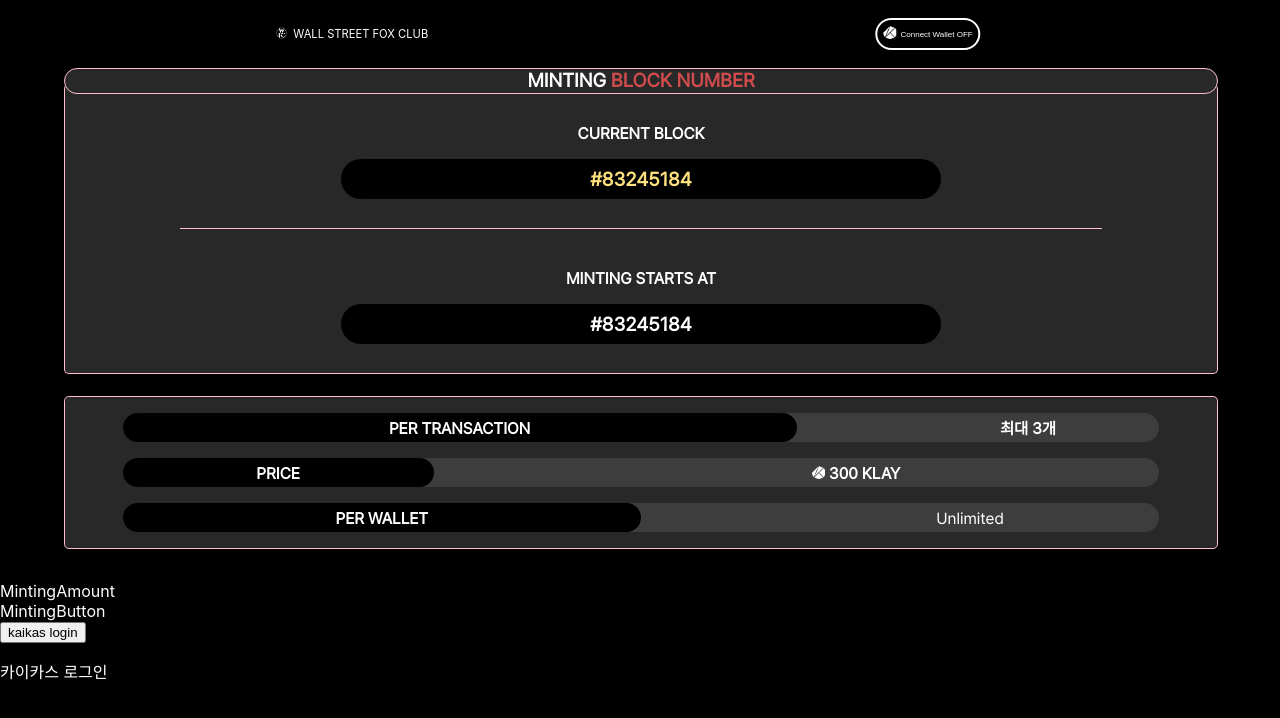
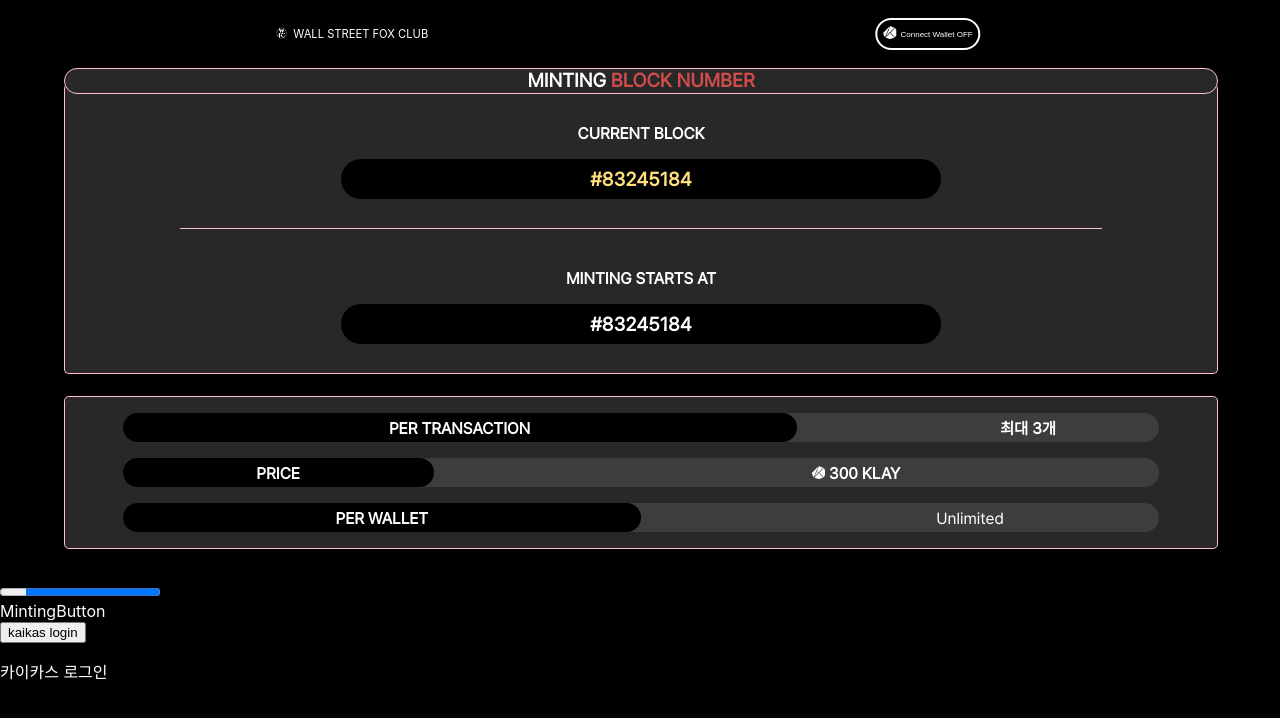
Before and after one commit to kapable/wfc-story-page, a React (Create React App) app: page /minting in a window 1280 px wide. Shown: the top 718 px of the page. Built offline with nearby package versions, Linux system fonts and the light colour scheme.

Commit message:
set minting amount component

```diff
--- a/src/components/Minting/MintingAmount.js
+++ b/src/components/Minting/MintingAmount.js
@@ -1,8 +1,14 @@
 import React from 'react';
+import ProgressBar from './ProgressBar';
 
 const MintingAmount = () => {
     return (
-        <div>MintingAmount</div>
+        <div>
+            <div>
+                <ProgressBar value={8000} max={9500} />
+            </div>
+            <div></div>
+        </div>
     );
 };
 
--- /dev/null
+++ b/src/components/Minting/ProgressBar.js
@@ -0,0 +1,9 @@
+import React from 'react';
+
+const ProgressBar = ({ value, max }) => {
+    return (
+        <progress style={{direction: "rtl"}} value={value} max={max} />
+    );
+};
+
+export default ProgressBar;
```
